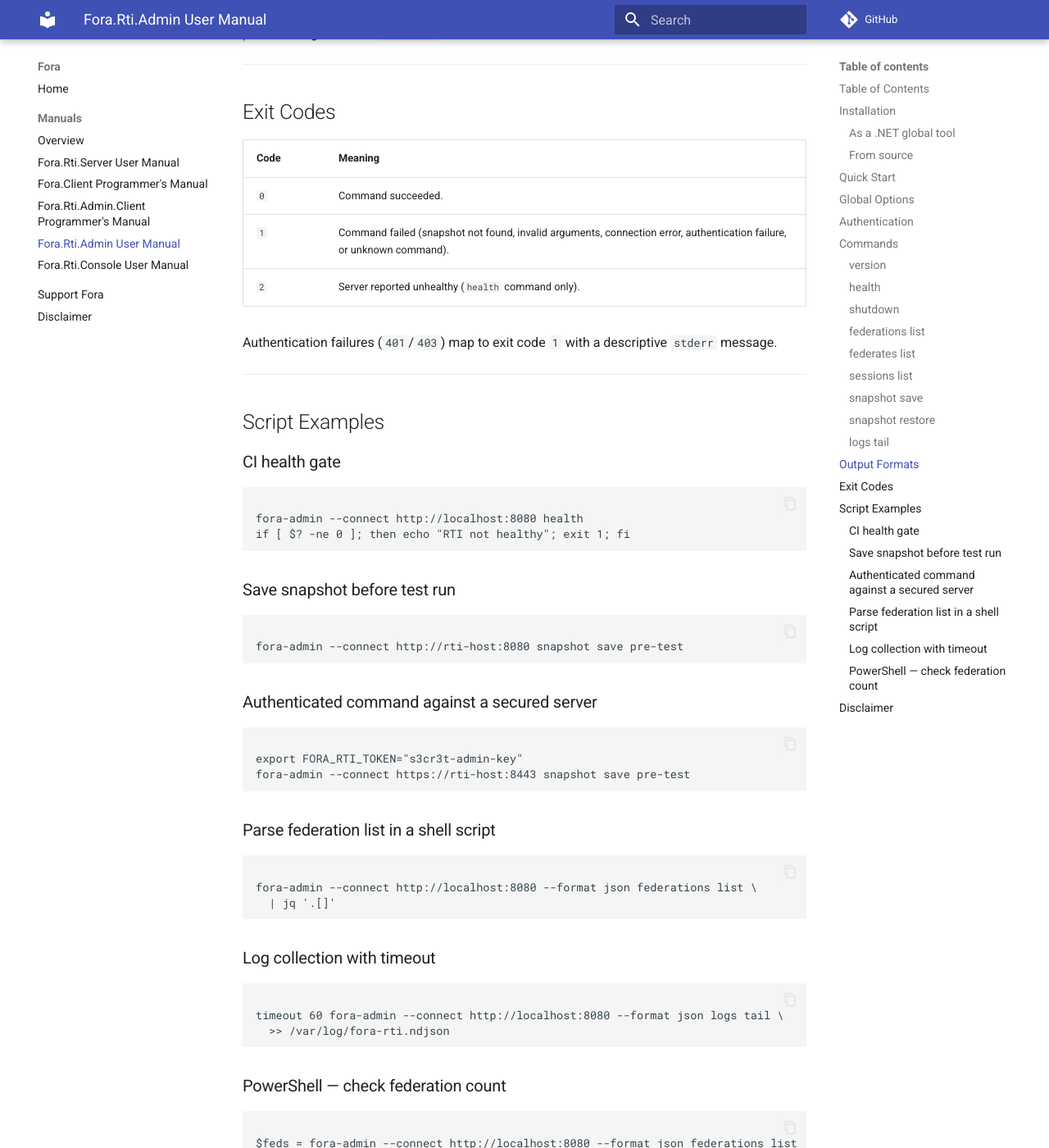
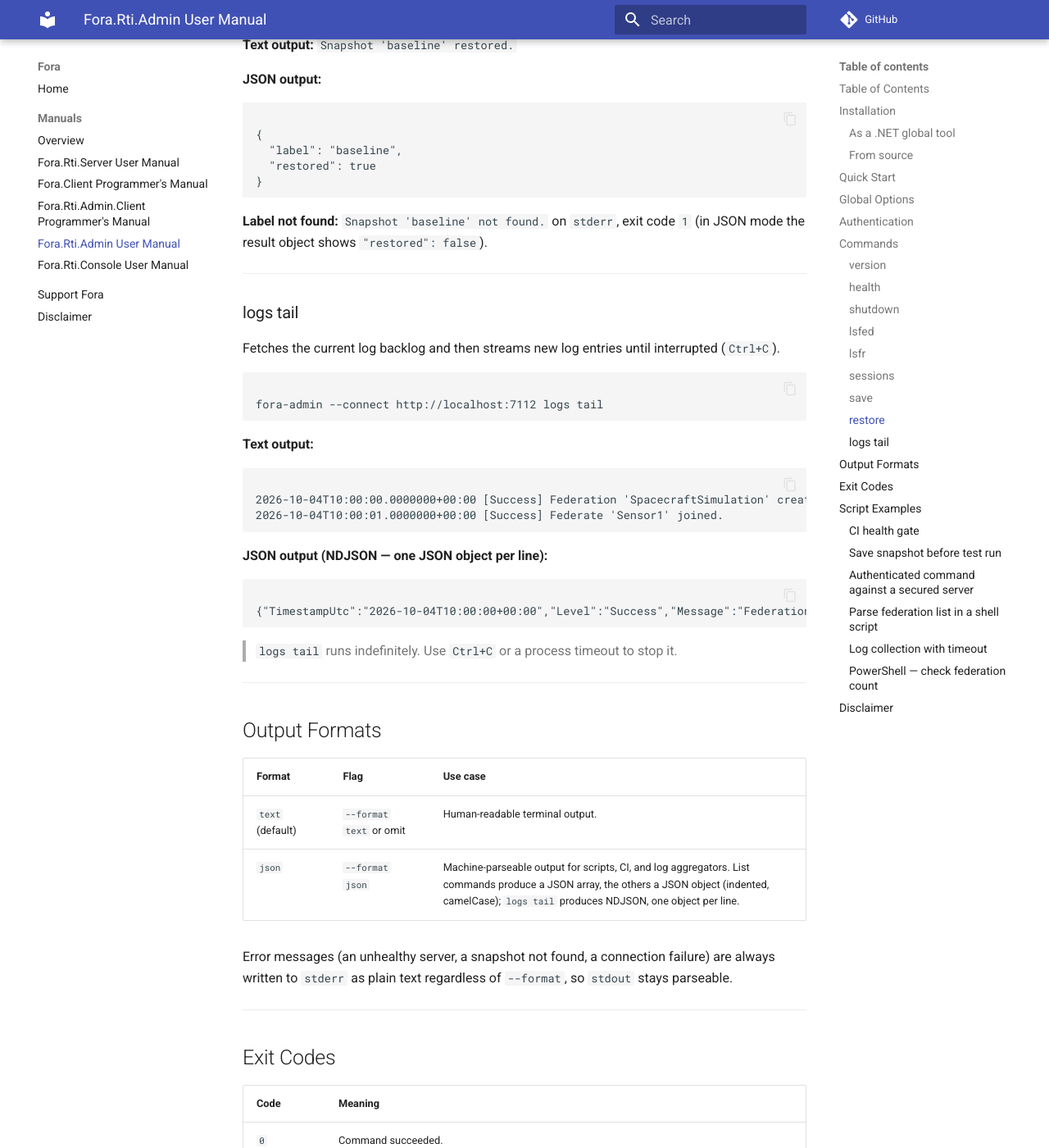
Before and after one commit to otopcu/fora-site, an MkDocs documentation site: the page built from docs/manuals/admin-tool-user-manual.md, in a window 1280 px wide and 1400 px high, scrolled down 6878 px. Shown: the whole window at 82% size. Built offline with MkDocs 1.6.1 and Material for MkDocs 9.7.7, drawn with Linux system fonts in a browser that asks for light colours; comment, search, counter and statistics services are not loaded; some of the changed text lies outside the part shown.

Commit message:
docs(admin): the fora-admin manual uses the commands the tool has
The manual and its site copy used commands fora-admin rejects
(federations list, federates list, sessions list, snapshot save/restore),
port 8080 where the admin API defaults to 7112, output lines the commands
do not print, and an exit code 2 that never existed. They now follow the
tool: lsfed, lsfr, sessions, save, restore, the real text and JSON
output, and exit code 1 for any reported error.

Co-Authored-By: Claude Opus 5.5 <noreply@anthropic.com>

```diff
--- a/docs/manuals/admin-tool-user-manual.md
+++ b/docs/manuals/admin-tool-user-manual.md
@@ -3,7 +3,7 @@ description: Full reference for fora-admin CLI — installation, all commands, J
 ---
 # Fora.Rti.Admin User Manual
 
-`fora-admin` is the headless remote administration CLI for `Fora.Rti.Server`. It connects to a running server over HTTP and executes one-off admin commands — suitable for automation, CI pipelines, and SSH sessions.
+`fora-admin` is the headless remote administration CLI for `Fora.Rti.Server`. It connects to a running server over HTTP and executes one-off admin commands — suitable for automation, CI pipelines, and SSH sessions. It does not start an RTI itself.
 
 ## Table of Contents
 - [Installation](#installation)
@@ -14,11 +14,11 @@ description: Full reference for fora-admin CLI — installation, all commands, J
   - [version](#version)
   - [health](#health)
   - [shutdown](#shutdown)
-  - [federations list](#federations-list)
-  - [federates list](#federates-list)
-  - [sessions list](#sessions-list)
-  - [snapshot save](#snapshot-save)
-  - [snapshot restore](#snapshot-restore)
+  - [lsfed](#lsfed)
+  - [lsfr](#lsfr)
+  - [sessions](#sessions)
+  - [save](#save)
+  - [restore](#restore)
   - [logs tail](#logs-tail)
 - [Output Formats](#output-formats)
 - [Exit Codes](#exit-codes)
@@ -47,28 +47,36 @@ dotnet run --project src\Fora.Rti.Admin\Fora.Rti.Admin.csproj -- --connect &lt;u
 
 ## Quick Start
 
+The server's admin API listens on `http://localhost:7112` by default (`Kestrel:Endpoints:Http:Url`); the container image uses port `8080`.
+
 <pre><code class="language-bash">
 # Check server health
-fora-admin --connect http://localhost:8080 health
+fora-admin --connect http://localhost:7112 health
 
 # List active federations
-fora-admin --connect http://localhost:8080 federations list
+fora-admin --connect http://localhost:7112 lsfed
 
 # Same commands with JSON output
-fora-admin --connect http://localhost:8080 --format json health
-fora-admin --connect http://localhost:8080 --format json federations list
+fora-admin --connect http://localhost:7112 --format json health
+fora-admin --connect http://localhost:7112 --format json lsfed
 </code></pre>
 
 ---
 
 ## Global Options
 
+<pre><code class="language-text">
+fora-admin --connect &lt;url&gt; [--format json|text] [--token &lt;key&gt;] &lt;command&gt; [arguments]
+</code></pre>
+
 | Option | Description |
 | :--- | :--- |
-| `--connect <url>` | Base URL of the `Fora.Rti.Server` host (required for all commands). Must be an absolute HTTP/HTTPS URL. |
+| `--connect <url>` | Base URL of the `Fora.Rti.Server` admin API (required for all commands, and must come first). Must be an absolute HTTP/HTTPS URL. |
 | `--format json\|text` | Output format. `text` (default) writes human-readable lines; `json` writes machine-parseable JSON. |
 | `--token <key>` | Admin API key, sent as an `Authorization: Bearer <key>` header. Required only when the server has an admin key configured. Falls back to the `FORA_RTI_TOKEN` environment variable; the argument wins when both are set. See [Authentication](#authentication). |
 | `--help`, `-h` | Print usage and exit with code `0`. |
+
+Command names are case-insensitive. `lsfed` is also available as `listfederations`, `lsfr` as `listjoinedfederates`.
 
 ---
 
@@ -97,40 +105,58 @@ A missing or wrong key returns HTTP `401`; the CLI writes `Admin authentication
 
 ### version
 
-Displays server component name, package version, HLA standard, and capability level.
+Displays the server component, package version, HLA standard, and capability level.
 
 <pre><code class="language-bash">
-fora-admin --connect http://localhost:8080 version
+fora-admin --connect http://localhost:7112 version
 </code></pre>
 
 **Text output:**
-<pre><code>
-Fora.Rti v20260603.0.0
-Standard: HLA 4
-HLA: 1516-2025
-Capability: Full
+<pre><code class="language-text">
+Fora.Rti v20261004.0.0
+  Standard : IEEE 1516-2025
+  HLA      : HLA 4
+  Capability: Phase7
 </code></pre>
 
 **JSON output (`--format json`):**
 <pre><code class="language-json">
-{"component":"Fora.Rti","packageVersion":"20260603.0.0","standard":"HLA 4","hla":"1516-2025","capabilityLevel":"Full"}
+{
+  "component": "Fora.Rti",
+  "packageVersion": "20261004.0.0",
+  "standard": "IEEE 1516-2025",
+  "hla": "HLA 4",
+  "capabilityLevel": "Phase7"
+}
 </code></pre>
 
 ---
 
 ### health
 
-Checks whether the server is healthy. Returns exit code `0` when healthy, `2` when unhealthy.
+Checks whether the server's Federate Protocol listener is running. Exits with `1` when the server is unhealthy, so a script can gate on it.
 
 <pre><code class="language-bash">
-fora-admin --connect http://localhost:8080 health
+fora-admin --connect http://localhost:7112 health
 </code></pre>
 
-**Text output:** `Healthy` or `Unhealthy`
+**Text output:**
+<pre><code class="language-text">
+Server: Healthy - FP listener is running.
+Active sessions: 2
+HLA authorization: Disabled (none)
+</code></pre>
+
+An unhealthy server prints `Server: Unhealthy - FP listener is not running.` to `stderr`.
 
 **JSON output:**
 <pre><code class="language-json">
-{"healthy":true}
+{
+  "healthy": true,
+  "activeSessions": 2,
+  "authorizationEnabled": false,
+  "authorizationServiceName": "none"
+}
 </code></pre>
 
 ---
@@ -140,128 +166,155 @@ fora-admin --connect http://localhost:8080 health
 Requests a graceful server shutdown via `POST /admin/shutdown`.
 
 <pre><code class="language-bash">
-fora-admin --connect http://localhost:8080 shutdown
+fora-admin --connect http://localhost:7112 shutdown
 </code></pre>
 
-**Text output:** `Shutdown requested.`
+**Text output:** `Shutdown initiated...`
 
 **JSON output:**
 <pre><code class="language-json">
-{"requested":true}
+{
+  "requested": true
+}
 </code></pre>
 
 ---
 
-### federations list
+### lsfed
 
-Lists the names of all active federation executions.
+Lists the names of all active federation executions. Alias: `listfederations`.
 
 <pre><code class="language-bash">
-fora-admin --connect http://localhost:8080 federations list
+fora-admin --connect http://localhost:7112 lsfed
 </code></pre>
 
-**Text output:** One federation name per line.
-
-**JSON output:**
-<pre><code class="language-json">
-["SpacecraftSimulation","GroundStation"]
-</code></pre>
-
----
-
-### federates list
-
-Lists all joined federates with their name, federate type, and federation name.
-
-<pre><code class="language-bash">
-fora-admin --connect http://localhost:8080 federates list
-</code></pre>
-
-**Text output:** Tab-separated `Name`, `Type`, `Federation` — one federate per line.
+**Text output:** `Active Federations (2): SpacecraftSimulation, GroundStation` (`none` when there are none).
 
 **JSON output:**
 <pre><code class="language-json">
 [
-  {"name":"Sensor1","type":"HLA_EVOLVED","federation":"SpacecraftSimulation"},
-  {"name":"Control","type":"HLA_EVOLVED","federation":"SpacecraftSimulation"}
+  "SpacecraftSimulation",
+  "GroundStation"
 ]
 </code></pre>
 
 ---
 
-### sessions list
+### lsfr
 
-Lists all Federate Protocol sessions with their connection state and last-seen timestamp.
+Lists all joined federates with their name, federate type, and federation name. Alias: `listjoinedfederates`.
 
 <pre><code class="language-bash">
-fora-admin --connect http://localhost:8080 sessions list
+fora-admin --connect http://localhost:7112 lsfr
 </code></pre>
 
-**Text output:** Tab-separated `SessionId`, `ConnectionId`, `LastSeenUtc` (ISO 8601), `online|offline`.
+**Text output:**
+<pre><code class="language-text">
+Joined Federates (2)
+  - Sensor1 (SensorType) @ SpacecraftSimulation
+  - Control (ControlType) @ SpacecraftSimulation
+</code></pre>
 
 **JSON output:**
 <pre><code class="language-json">
 [
-  {"sessionId":"s-001","connectionId":"c-abc","lastSeenUtc":"2026-04-24T10:30:00Z","disconnectedAtUtc":null,"isOnline":true}
+  { "name": "Sensor1", "type": "SensorType", "federation": "SpacecraftSimulation" },
+  { "name": "Control", "type": "ControlType", "federation": "SpacecraftSimulation" }
 ]
 </code></pre>
 
 ---
 
-### snapshot save
+### sessions
+
+Lists all Federate Protocol sessions with their last-seen time and whether they are online.
+
+<pre><code class="language-bash">
+fora-admin --connect http://localhost:7112 sessions
+</code></pre>
+
+**Text output:**
+<pre><code class="language-text">
+FP Sessions (1)
+  - 3f2c9a1e…  last=10:30:00  online
+</code></pre>
+
+**JSON output:**
+<pre><code class="language-json">
+[
+  {
+    "sessionId": "3f2c9a1e…",
+    "connectionId": "c-abc",
+    "lastSeenUtc": "2026-10-04T10:30:00+00:00",
+    "disconnectedAtUtc": null,
+    "isOnline": true
+  }
+]
+</code></pre>
+
+---
+
+### save
 
 Saves a full RTI state snapshot to the configured `ISnapshotStore` under the given label. This bypasses the HLA save/restore state machine and can be invoked at any time.
 
 <pre><code class="language-bash">
-fora-admin --connect http://localhost:8080 snapshot save baseline
+fora-admin --connect http://localhost:7112 save baseline
 </code></pre>
 
-**Text output:** `Saved snapshot 'baseline'.`
+**Text output:** `Snapshot 'baseline' saved.`
 
 **JSON output:**
 <pre><code class="language-json">
-{"label":"baseline","saved":true}
+{
+  "label": "baseline",
+  "saved": true
+}
 </code></pre>
+
+Without a label the command prints `Usage: save <label>` to `stderr` and exits with `1`.
 
 ---
 
-### snapshot restore
+### restore
 
-Restores RTI state from a previously saved snapshot. Returns exit code `1` if the label is not found.
+Restores RTI state from a previously saved snapshot.
 
 <pre><code class="language-bash">
-fora-admin --connect http://localhost:8080 snapshot restore baseline
+fora-admin --connect http://localhost:7112 restore baseline
 </code></pre>
 
-**Text output:** `Restored snapshot 'baseline'.`
+**Text output:** `Snapshot 'baseline' restored.`
 
 **JSON output:**
 <pre><code class="language-json">
-{"label":"baseline","restored":true}
+{
+  "label": "baseline",
+  "restored": true
+}
 </code></pre>
 
-**Label not found:** exits with code `1`; error message written to `stderr`.
+**Label not found:** `Snapshot 'baseline' not found.` on `stderr`, exit code `1` (in JSON mode the result object shows `"restored": false`).
 
 ---
 
 ### logs tail
 
-Fetches the current log backlog and then streams new log entries via Server-Sent Events until interrupted (`Ctrl+C`).
+Fetches the current log backlog and then streams new log entries until interrupted (`Ctrl+C`).
 
 <pre><code class="language-bash">
-fora-admin --connect http://localhost:8080 logs tail
+fora-admin --connect http://localhost:7112 logs tail
 </code></pre>
 
 **Text output:**
-<pre><code>
-2026-04-24T10:00:00.000Z [Information] Federation 'SpacecraftSimulation' created.
-2026-04-24T10:00:01.000Z [Information] Federate 'Sensor1' joined.
+<pre><code class="language-text">
+2026-10-04T10:00:00.0000000+00:00 [Success] Federation 'SpacecraftSimulation' created.
+2026-10-04T10:00:01.0000000+00:00 [Success] Federate 'Sensor1' joined.
 </code></pre>
 
 **JSON output (NDJSON — one JSON object per line):**
 <pre><code class="language-json">
-{"timestampUtc":"2026-04-24T10:00:00Z","level":"Information","message":"Federation 'SpacecraftSimulation' created."}
-{"timestampUtc":"2026-04-24T10:00:01Z","level":"Information","message":"Federate 'Sensor1' joined."}
+{"TimestampUtc":"2026-10-04T10:00:00+00:00","Level":"Success","Message":"Federation 'SpacecraftSimulation' created."}
 </code></pre>
 
 > `logs tail` runs indefinitely. Use `Ctrl+C` or a process timeout to stop it.
@@ -273,9 +326,9 @@ fora-admin --connect http://localhost:8080 logs tail
 | Format | Flag | Use case |
 | :--- | :--- | :--- |
 | `text` (default) | `--format text` or omit | Human-readable terminal output. |
-| `json` | `--format json` | Machine-parseable output for scripts, CI, and log aggregators. List commands produce a JSON array; scalar commands produce a JSON object; `logs tail` produces NDJSON (one object per line). |
+| `json` | `--format json` | Machine-parseable output for scripts, CI, and log aggregators. List commands produce a JSON array, the others a JSON object (indented, camelCase); `logs tail` produces NDJSON, one object per line. |
 
-Error messages (e.g. snapshot not found, connection failure) are always written to `stderr` as plain text regardless of `--format`.
+Error messages (an unhealthy server, a snapshot not found, a connection failure) are always written to `stderr` as plain text regardless of `--format`, so `stdout` stays parseable.
 
 ---
 
@@ -284,10 +337,7 @@ Error messages (e.g. snapshot not found, connection failure) are always written
 | Code | Meaning |
 | :--- | :--- |
 | `0` | Command succeeded. |
-| `1` | Command failed (snapshot not found, invalid arguments, connection error, authentication failure, or unknown command). |
-| `2` | Server reported unhealthy (`health` command only). |
-
-Authentication failures (`401`/`403`) map to exit code `1` with a descriptive `stderr` message.
+| `1` | Command failed: invalid arguments, unknown command, a missing label, a snapshot not found, an unhealthy server (`health`), a connection error, or an authentication failure. |
 
 ---
 
@@ -296,41 +346,39 @@ Authentication failures (`401`/`403`) map to exit code `1` with a descriptive `s
 ### CI health gate
 
 <pre><code class="language-bash">
-fora-admin --connect http://localhost:8080 health
-if [ $? -ne 0 ]; then echo "RTI not healthy"; exit 1; fi
+fora-admin --connect http://localhost:7112 health || { echo "RTI not healthy"; exit 1; }
 </code></pre>
 
 ### Save snapshot before test run
 
 <pre><code class="language-bash">
-fora-admin --connect http://rti-host:8080 snapshot save pre-test
+fora-admin --connect http://rti-host:7112 save pre-test
 </code></pre>
 
 ### Authenticated command against a secured server
 
 <pre><code class="language-bash">
 export FORA_RTI_TOKEN="s3cr3t-admin-key"
-fora-admin --connect https://rti-host:8443 snapshot save pre-test
+fora-admin --connect https://rti-host:8443 save pre-test
 </code></pre>
 
 ### Parse federation list in a shell script
 
 <pre><code class="language-bash">
-fora-admin --connect http://localhost:8080 --format json federations list \
-  | jq '.[]'
+fora-admin --connect http://localhost:7112 --format json lsfed | jq '.[]'
 </code></pre>
 
 ### Log collection with timeout
 
 <pre><code class="language-bash">
-timeout 60 fora-admin --connect http://localhost:8080 --format json logs tail \
+timeout 60 fora-admin --connect http://localhost:7112 --format json logs tail \
   &gt;&gt; /var/log/fora-rti.ndjson
 </code></pre>
 
 ### PowerShell — check federation count
 
 <pre><code class="language-powershell">
-$feds = fora-admin --connect http://localhost:8080 --format json federations list | ConvertFrom-Json
+$feds = fora-admin --connect http://localhost:7112 --format json lsfed | ConvertFrom-Json
 Write-Host "Active federations: $($feds.Count)"
 </code></pre>
 
```
